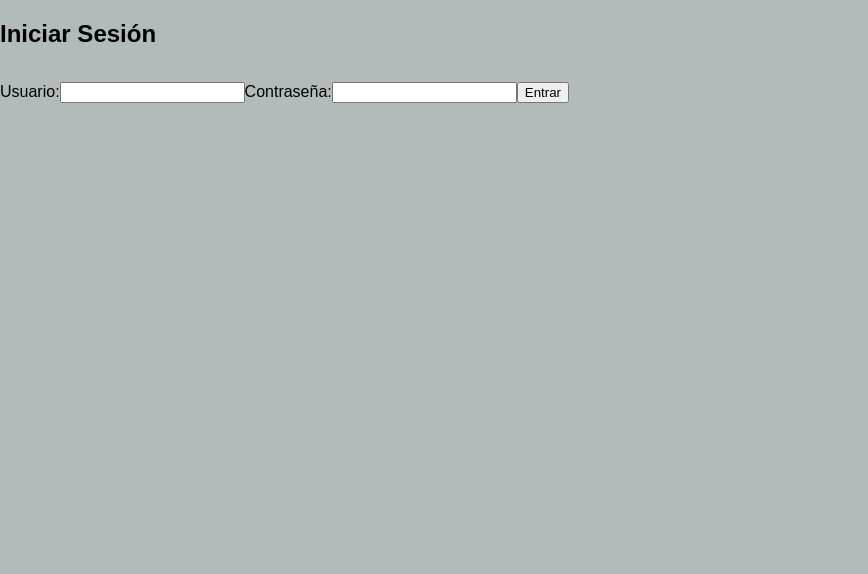
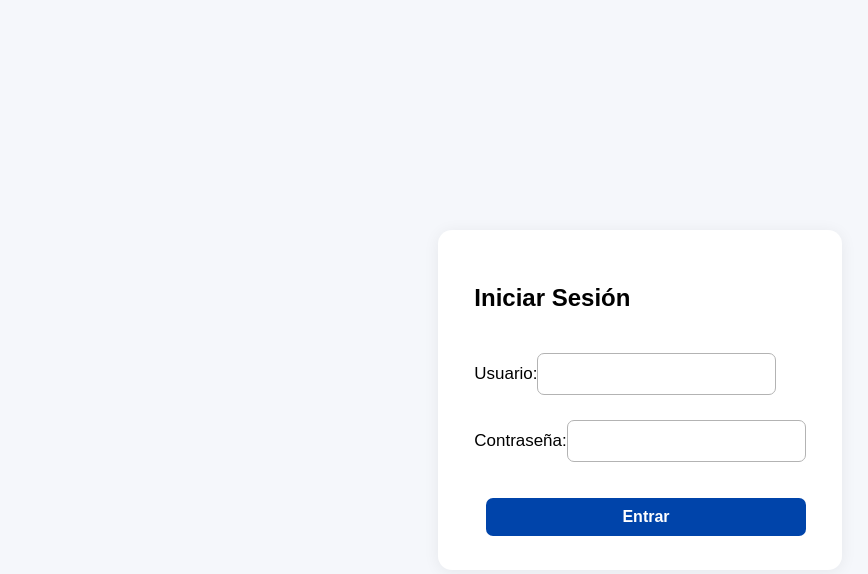
Before and after one commit to nestorguerram/react1, a React (Create React App) app: page /login in a window 1280 px wide. Shown: the top 574 px of the page, without its empty margins (0-868 px from the left). Built offline with nearby package versions, Linux system fonts and the light colour scheme.

Commit message:
css de inicio

```diff
--- a/src/App.css
+++ b/src/App.css
@@ -39,6 +39,79 @@
 
 
 /* desde aqui parte el codigo */
+/* Centrar vertical y horizontal */
+.login-container {
+  min-height: 100vh;
+  display: flex;
+  justify-content: center;
+  align-items: center;
+  background: #f5f7fb;
+}
+
+.login-form {
+  background: #fff;
+  padding: 34px 36px;
+  border-radius: 14px;
+  box-shadow: 0 2px 16px #0001;
+  min-width: 320px;
+  display: flex;
+  flex-direction: column;
+  gap: 18px;
+}
+
+.login-form label {
+  font-size: 1.06em;
+  margin-bottom: 4px;
+}
+
+.input-row {
+  display: flex;
+  align-items: center;
+  gap: 10px;
+}
+
+.login-form input[type="text"],
+.login-form input[type="password"] {
+  flex: 1;
+  padding: 10px 8px;
+  border-radius: 7px;
+  border: 1.5px solid #b3b3b3;
+  font-size: 1em;
+  margin-top: 3px;
+}
+
+.input-error {
+  border: 1.5px solid #d32f2f !important;
+  background: #fff4f4;
+}
+
+.login-form button {
+  background: #0044aa;
+  color: #fff;
+  border: none;
+  padding: 10px 20px;
+  border-radius: 7px;
+  font-size: 1em;
+  cursor: pointer;
+  font-weight: bold;
+  margin-left: 12px;
+}
+
+.login-form button:hover {
+  background: #003280;
+}
+
+.error {
+  color: #c62828;
+  font-size: 0.97em;
+  margin-top: -6px;
+  margin-bottom: 2px;
+}
+
+
+
+
+
 body {
   font-family: Arial, sans-serif;
   background: #b3bbba;
```
